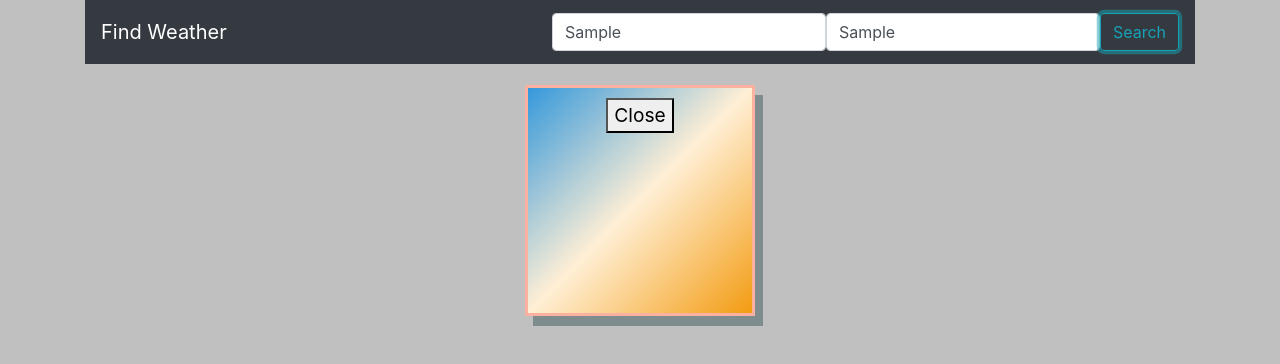
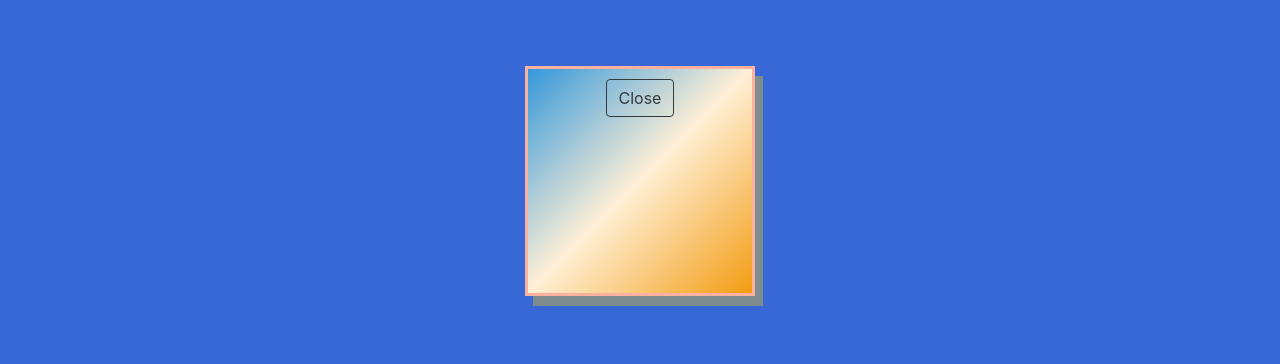
Before and after one commit to ali1129js/WeatherReact, a React (Create React App) app: page / in a window 1280 px wide. Both pictures are taken after typing "Sample", "Sample" into the empty fields and a click on the button "Search". Shown: the top 364 px of the page. Built offline with nearby package versions, Linux system fonts and the light colour scheme; no server answers.

Commit message:
better style???

```diff
--- a/src/Components/AppBar.js
+++ b/src/Components/AppBar.js
@@ -2,7 +2,7 @@
  * @Author: Ali
  * @Date:   2018-05-08T21:01:10+02:00
  * @Last modified by:   Ali
- * @Last modified time: 2018-05-12T22:18:03+02:00
+ * @Last modified time: 2018-05-13T15:21:33+02:00
  */
  import React, {Component} from 'react'
  //import cities from './cities.json'
@@ -27,7 +27,7 @@
   render(){
     return (
       <div className="container">
-        <nav className="navbar sticky-top navbar-dark bg-dark">
+        <nav className="navbar navbar-dark bg-dark">
           <a className="navbar-brand" href="http://openweathermap.org" target='_blanck'>Find Weather</a><br />
           <br />
           <form className="form-inline" onSubmit={this.props.getWeather}>
--- a/src/Components/MyModal.js
+++ b/src/Components/MyModal.js
@@ -2,14 +2,13 @@
  * @Author: Ali
  * @Date:   2018-05-12T13:41:19+02:00
  * @Last modified by:   Ali
- * @Last modified time: 2018-05-13T01:18:51+02:00
+ * @Last modified time: 2018-05-13T15:39:17+02:00
  */
 import React,{Component} from 'react'
 import styled from 'styled-components'
 const Content = styled.div`
   background: linear-gradient(to bottom right, #3498db ,papayawhip, #f39c12);
   margin: auto;
-  margin-top: 1em;
   height: 12em;
   width: 12em;
   font-size: 1.2em;
@@ -25,7 +24,7 @@ const backdropStyle = {
   bottom: 0,
   left: 0,
   right: 0,
-  backgroundColor: 'silver',
+  backgroundColor: '#3867d6',
   padding: 50
 }
 class MyModal extends Component {
@@ -43,7 +42,7 @@ class MyModal extends Component {
             { this.props.humidity && <p> Humidity: <b>  {this.props.humidity} </b> </p>}
             { this.props.error && <p> {this.props.error} </p>}
             <div className="footer">
-            <button onClick={this.props.onClose}>Close</button>
+              <button className="btn btn-outline-dark" onClick={this.props.onClose}>Close</button>
             </div>
           </Content>
         </div>
```
Lines whose indentation alone changed are shown as unchanged.
